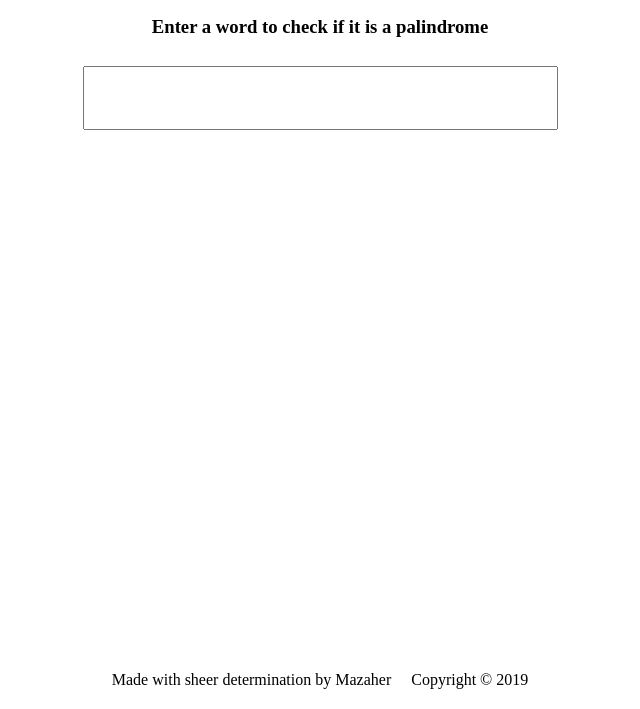
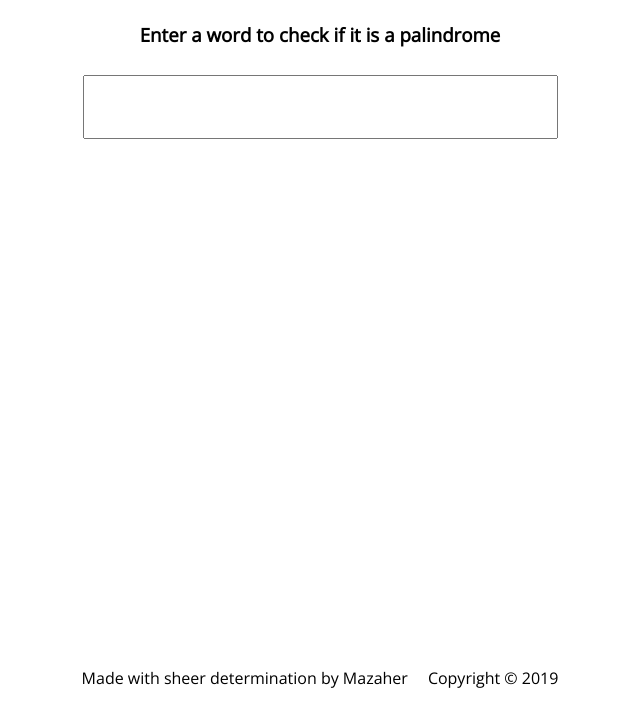
Before and after one commit to mazaherm/palindrome, a website: page src/index.html in a window 1280 px wide. Shown: the part 91-800 px from the top of the page, without its empty margins (320-960 px from the left). Drawn offline with nearby package versions, Linux system fonts and the light colour scheme.

Commit message:
changes font family to open sans from google fonts

```diff
--- a/scss/styles.scss
+++ b/scss/styles.scss
@@ -1,8 +1,11 @@
+@import url('https://fonts.googleapis.com/css?family=Open+Sans');
+
 body {
     display: flex;
     flex-flow: column wrap;
     justify-content: center;
     align-items: center;
+    font-family: 'Open Sans', sans-serif;
 }
 
 header {
```
Also changed, not shown: src/styles.css.
